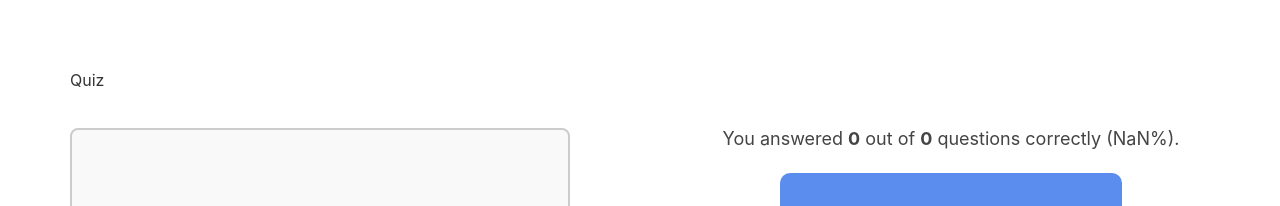
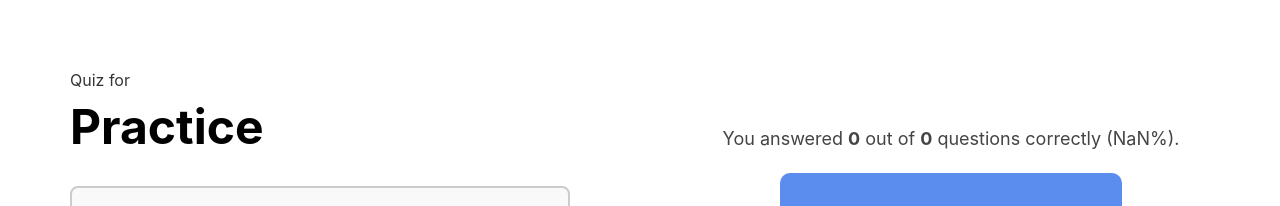
Before and after one commit to autinn/gamify-hc, a React (Create React App) app in the folder frontend/: page /quiz in a window 1280 px wide. Shown: the part 170-376 px from the top of the page. Built offline with nearby package versions, Linux system fonts and the light colour scheme; no server answers; sample sign-in values are in the browser's storage.

Commit message:
Small change to quiz appearance.

```diff
--- a/frontend/src/pages/QuizPage.js
+++ b/frontend/src/pages/QuizPage.js
@@ -30,17 +30,20 @@ const QuizPage = () => {
   const { unit } = useUnit(courseId, unitId);
   const { course } = useCourse(courseId);
 
-  const greeting = conceptId
-    ? `Quiz for ${concept?.title || 'Concept'}`
+  const greeting = 'Quiz for'
+
+  const title = conceptId
+    ? concept?.title || `Concept ${conceptId}`
     : unitId
-    ? `Quiz for ${unit?.title || 'Unit'}`
+    ? unit?.title || `Unit ${unitId}`
     : courseId
-    ? `Quiz for ${course?.title || courseId}`
-    : 'Quiz';
+    ? course?.title || courseId
+    : 'Practice';
 
   return (
     <PageLayout
       greeting={greeting}
+      title={title}
       showButton={false}
       showBackButton={true}
       onBackClick={() => navigate(getQuizBackPath(courseId, unitId, conceptId))}
```
